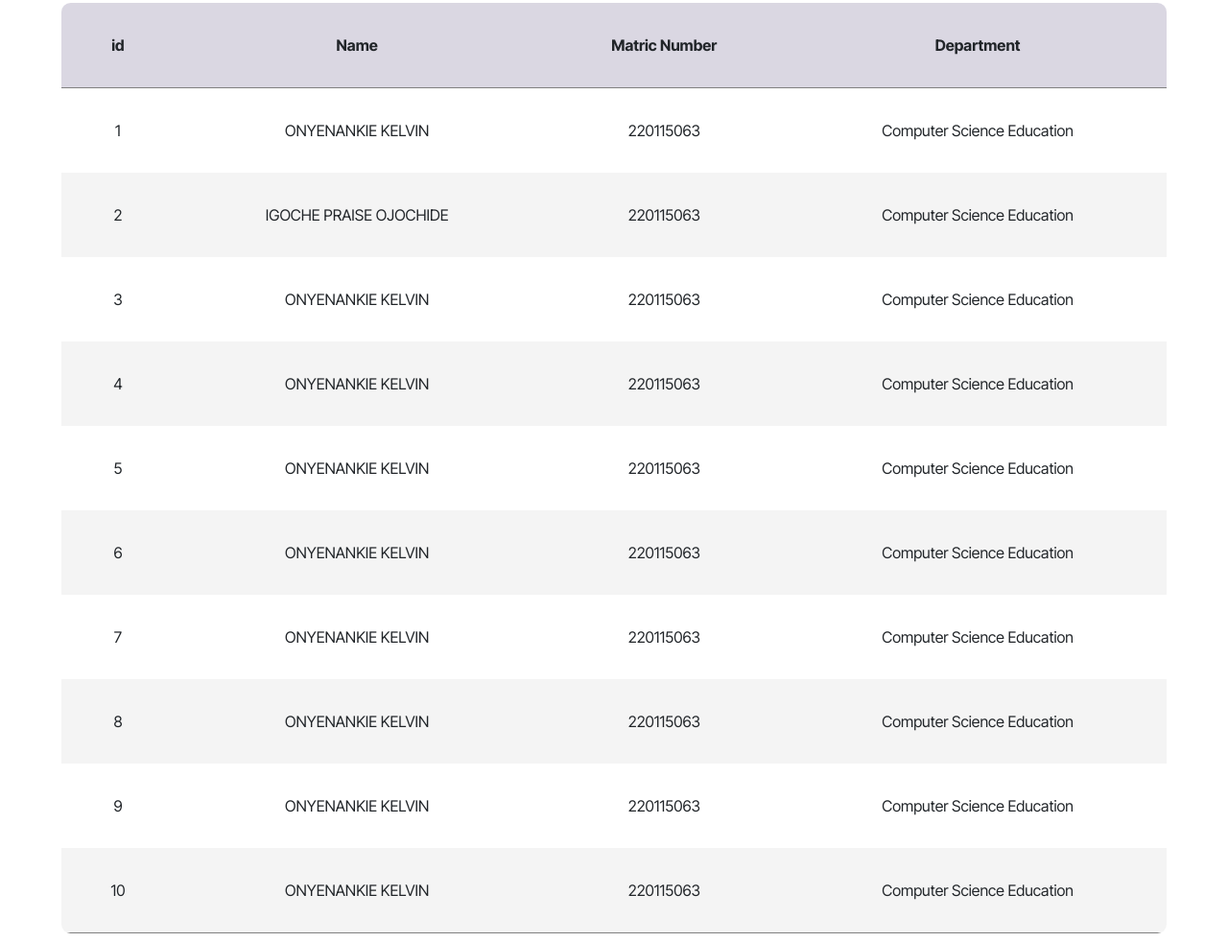
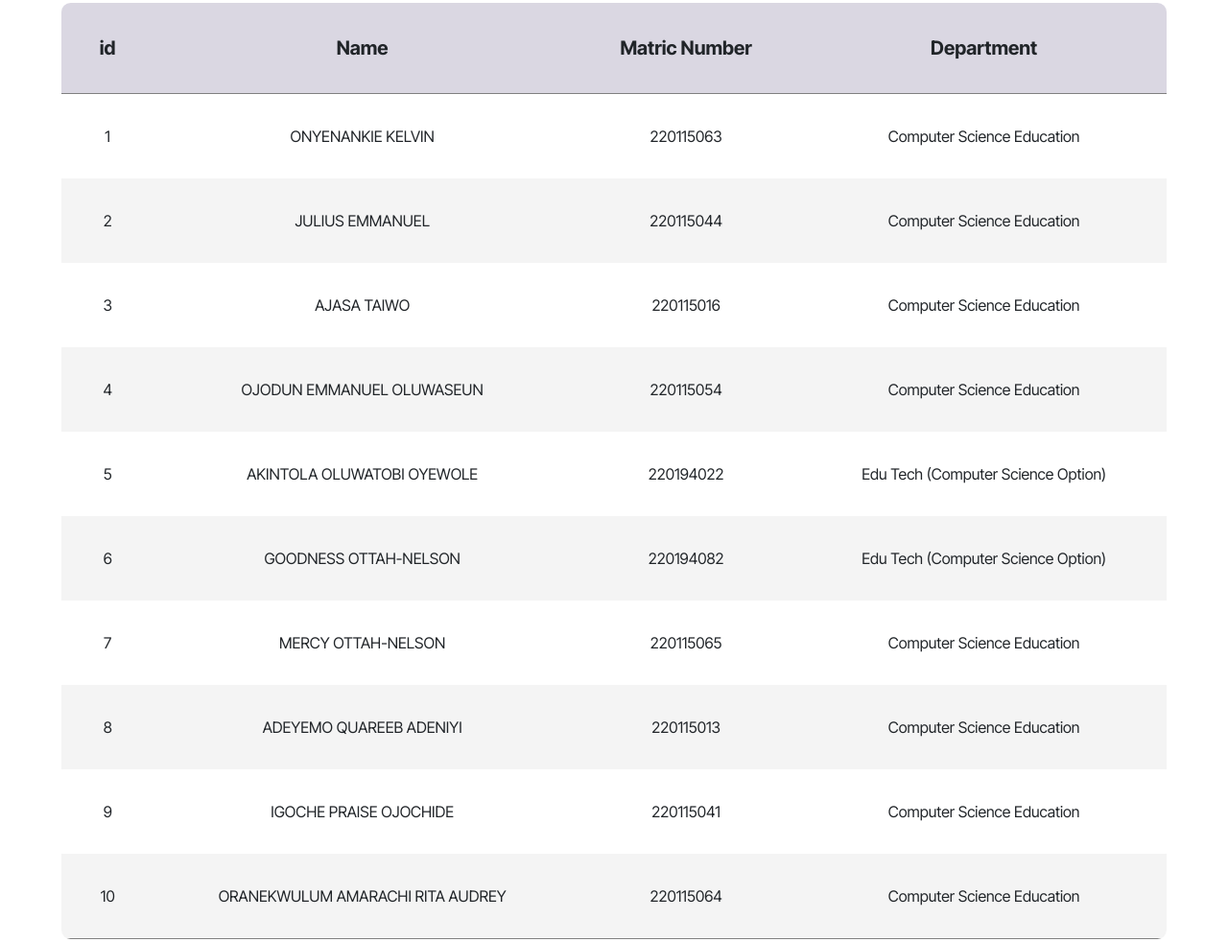
Before and after one commit to chisom0x/FURNITURE-WEBSITE, a plain HTML site: page index.html in a window 1280 px wide. Shown: the part 2927-3909 px from the top of the page at 96% size. Drawn offline with Linux system fonts and the light colour scheme; files whose address does not match are found by name.

Commit message:
table data updated

```diff
--- a/index.html
+++ b/index.html
@@ -40,7 +40,7 @@
     main .table {
 
         height: 90vh;
-        background-color: rgb(5, 3, 3);
+        background-color: #0000000b;
         backdrop-filter: blur(7px);
         box-shadow: 0 .4rem .8rem #0005;
         border-radius: .8rem;
@@ -210,10 +210,6 @@
 
 <section data-bs-version="5.1" class="gallery1 mbr-gallery cid-tUubTlJrKA" id="gallery02-1p">
 
-
-
-
-
     <div class="container-fluid">
         <div class="row justify-content-center">
             <div class="col-12 content-head">
@@ -344,23 +340,9 @@
     </div>
 </section>
 
+<!-- added table -->
+
 <section data-bs-version="5.1" class="article11 cid-tUu73m9fVY" id="article11-1m">
-                     <!-- <ul>
-                        <ul class="no-bullets">
-                            <ul style="list-style-type: none; padding: 0;">
-                        <li>ONYENANKIE KELVIN - Computer Science Education (220115063)</li>
-                        <li>IGOCHE PRAISE OJOCHIDE - Computer Science Education (220115041)</li>
-                        <li>OJODUN EMMANUEL OLUWASEUN - Computer Science Education (220115054)</li>
-                        <li>ORANEKWULUM AMARACHI RITA AUDREY - Computer Science Education (220115064)</li>
-                        <li>ADEYEMO QUAREEB ADENIYI - Computer Science Education (220115013)</li>
-                        <li>JULIUS EMMANUEL - Computer Science Education (220115044)</li>
-                        <li>AKINTOLA OLUWATOBI OYEWOLE - Edu Tech (computer science option) (220194022)</li>
-                        <li>GOODNESS OTTAH-NELSON Edu Tech (computer science option) (220194082)</li>
-                        <li>MERCY OTTAH-NELSON Computer Science Education (220115065)</li>
-                        <li>AJASA TAIWO TUMININU Computer Science Education (220115016)</li>
-
-                    </ul>  -->
-
     <main class="table ">
         <section class="table_header align-center fs-1 ">
             <h1 class="fw-bold ">Meet the team. </h1>
@@ -368,7 +350,7 @@
         <section class="table_body ">
             <table>
                 <thead>
-                    <tr>
+                    <tr class="fs-5">
                         <th> id </th>
                         <th> Name </th>
                         <th> Matric Number </th>
@@ -385,63 +367,62 @@
                     </tr>
                     <tr>
                         <td> 2 </td>
-                        <td> IGOCHE PRAISE OJOCHIDE </td>
-                        <td> 220115063 </td>
+                        <td> JULIUS EMMANUEL </td>
+                        <td> 220115044 </td>
                         <td> Computer Science Education </td>
                     </tr>
                     <tr>
                         <td> 3 </td>
-                        <td> ONYENANKIE KELVIN </td>
-                        <td> 220115063 </td>
+                        <td> AJASA TAIWO </td>
+                        <td> 220115016 </td>
                         <td> Computer Science Education </td>
                     </tr>
                     <tr>
                         <td> 4 </td>
-                        <td> ONYENANKIE KELVIN </td>
-                        <td> 220115063 </td>
+                        <td> OJODUN EMMANUEL OLUWASEUN </td>
+                        <td> 220115054 </td>
                         <td> Computer Science Education </td>
                     </tr>
                     <tr>
                         <td> 5 </td>
-                        <td> ONYENANKIE KELVIN </td>
-                        <td> 220115063 </td>
-                        <td> Computer Science Education </td>
+                        <td> AKINTOLA OLUWATOBI OYEWOLE </td>
+                        <td> 220194022 </td>
+                        <td> Edu Tech (Computer Science Option) </td>
                     </tr>
                     <tr>
                         <td> 6 </td>
-                        <td> ONYENANKIE KELVIN </td>
-                        <td> 220115063 </td>
-                        <td> Computer Science Education </td>
+                        <td> GOODNESS OTTAH-NELSON </td>
+                        <td> 220194082 </td>
+                        <td> Edu Tech (Computer Science Option) </td>
                     </tr>
                     <tr>
                         <td> 7 </td>
-                        <td> ONYENANKIE KELVIN </td>
-                        <td> 220115063 </td>
+                        <td> MERCY OTTAH-NELSON </td>
+                        <td> 220115065 </td>
                         <td> Computer Science Education </td>
                     </tr>
                     <tr>
                         <td> 8 </td>
-                        <td> ONYENANKIE KELVIN </td>
-                        <td> 220115063 </td>
+                        <td> ADEYEMO QUAREEB ADENIYI </td>
+                        <td>  220115013 </td>
                         <td> Computer Science Education </td>
                     </tr>
                     <tr>
                         <td> 9 </td>
-                        <td> ONYENANKIE KELVIN </td>
-                        <td> 220115063 </td>
+                        <td> IGOCHE PRAISE OJOCHIDE </td>
+                        <td> 220115041 </td>
                         <td> Computer Science Education </td>
                     </tr>
                     <tr>
                         <td> 10 </td>
-                        <td> ONYENANKIE KELVIN </td>
-                        <td> 220115063 </td>
+                        <td> ORANEKWULUM AMARACHI RITA AUDREY </td>
+                        <td> 220115064 </td>
                         <td> Computer Science Education </td>
                     </tr>
                 </tbody>
             </table>
         </section>
     </main>
-
 </section>
 
 <section data-bs-version="5.1" class="form5 cid-tUu8tbxdym" id="form02-1o">
```
